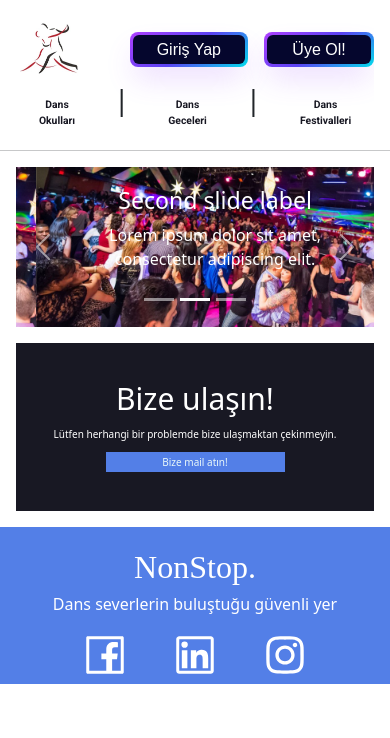
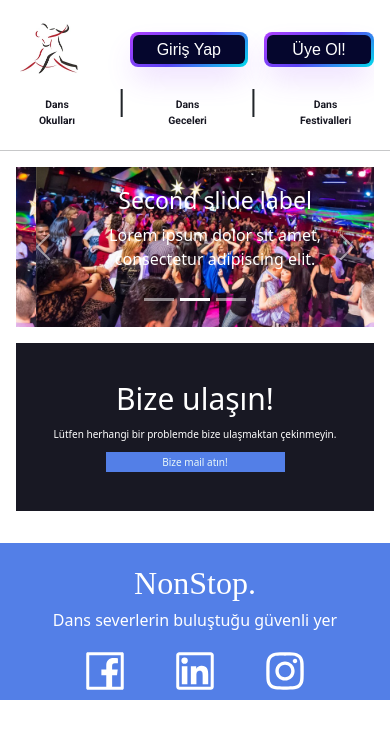
Before and after one commit to GoktayIncekara/Dance, a React app in the folder Client/: page / in a window 390 px wide. Shown: the top 738 px of the page. Built offline with nearby package versions, Linux system fonts and the light colour scheme; a web font is replaced by a local one.

Commit message:
Some fixes and writing the token to localstorage

```diff
--- a/Client/package.json
+++ b/Client/package.json
@@ -10,6 +10,7 @@
   "author": "Göktay İncekara",
   "license": "ISC",
   "dependencies": {
+    "axios": "^1.3.3",
     "bootstrap": "^5.2.3",
     "react": "^18.2.0",
     "react-bootstrap": "^2.7.2",
--- a/Client/src/index.js
+++ b/Client/src/index.js
@@ -1,10 +1,12 @@
 import React from "react";
-import ReactDOM from "react-dom/client";
 import { BrowserRouter } from "react-router-dom";
 import App from "./App";
+import { createRoot } from "react-dom/client";
 import "./styles.css";
 
-const root = ReactDOM.createRoot(document.getElementById("root"));
+const el = document.getElementById("root");
+const root = createRoot(el);
+
 root.render(
   <BrowserRouter>
     <App />
--- a/Client/src/pages/RegisterPage.js
+++ b/Client/src/pages/RegisterPage.js
@@ -1,8 +1,9 @@
 import React, { useState } from "react";
-import Footer from "../components/Footer";
 import FormInput from "../components/FormInput";
+import axios from "axios";
 
 function RegisterPage() {
+  const API = axios.create({ baseURL: "http://localhost:5000" });
   const [role, setRole] = useState(null);
   const options = ["Öğrenci", "Dans okulu", "Organizator (Yakında...)"];
 
@@ -29,8 +30,10 @@ function RegisterPage() {
     }));
   };
 
-  const handleSubmit = (e) => {
+  const handleSubmit = async (e) => {
     e.preventDefault();
+    const response = await API.post("/user/signup", { ...values, role });
+    localStorage.setItem("token", response.data.token);
   };
 
   return (
--- a/Client/src/styles.css
+++ b/Client/src/styles.css
@@ -249,6 +249,7 @@ input:invalid[focused="true"]  ~ .error {
   margin-top: 1rem;
   display: flex;
   justify-content: space-between;
+  margin-top: 4rem;
 }
 
 .general-infos, .contact-infos {
@@ -384,15 +385,18 @@ input:invalid[focused="true"]  ~ .error {
     justify-content: center;
   }
 
+  .footer {
+    margin-top: 2rem;
+  }
+
   .footer-icon {
     height: 3rem;
   }
+
 }
 
 @media screen and (max-width: 400px) {
   .nav .nav-link {
-    padding: 14px 10px;
     font-size: 0.65rem;
-    font-weight: bold;
   }
 }
```
Also changed, not shown: 1 other file (tests, documents, lock files or other folders).
